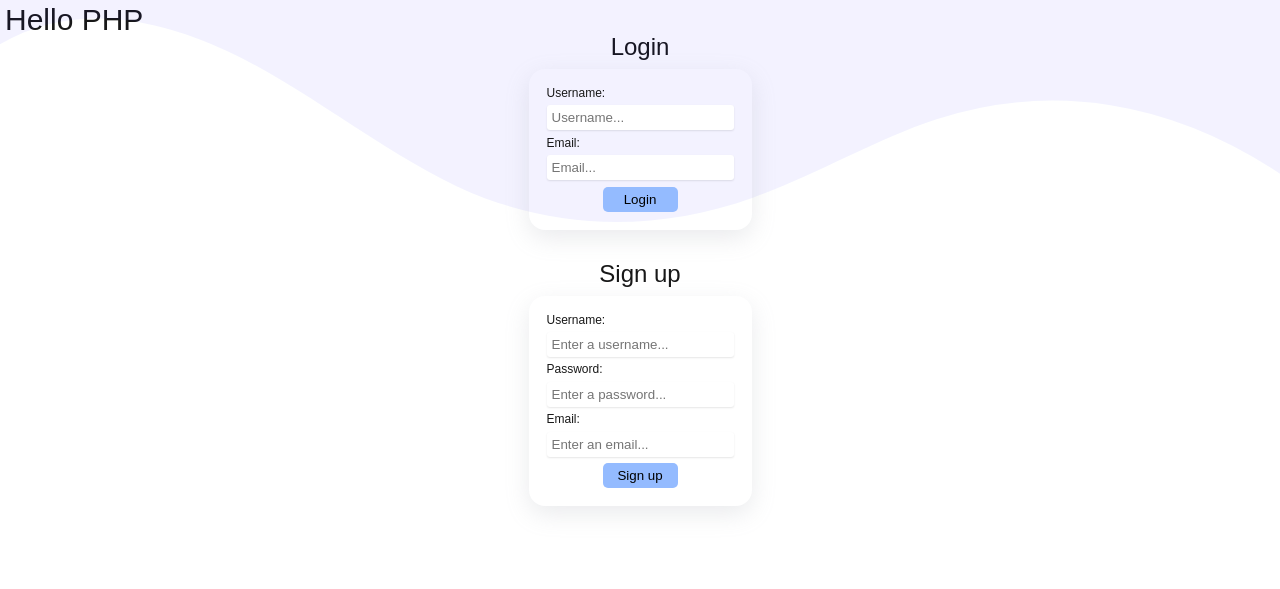
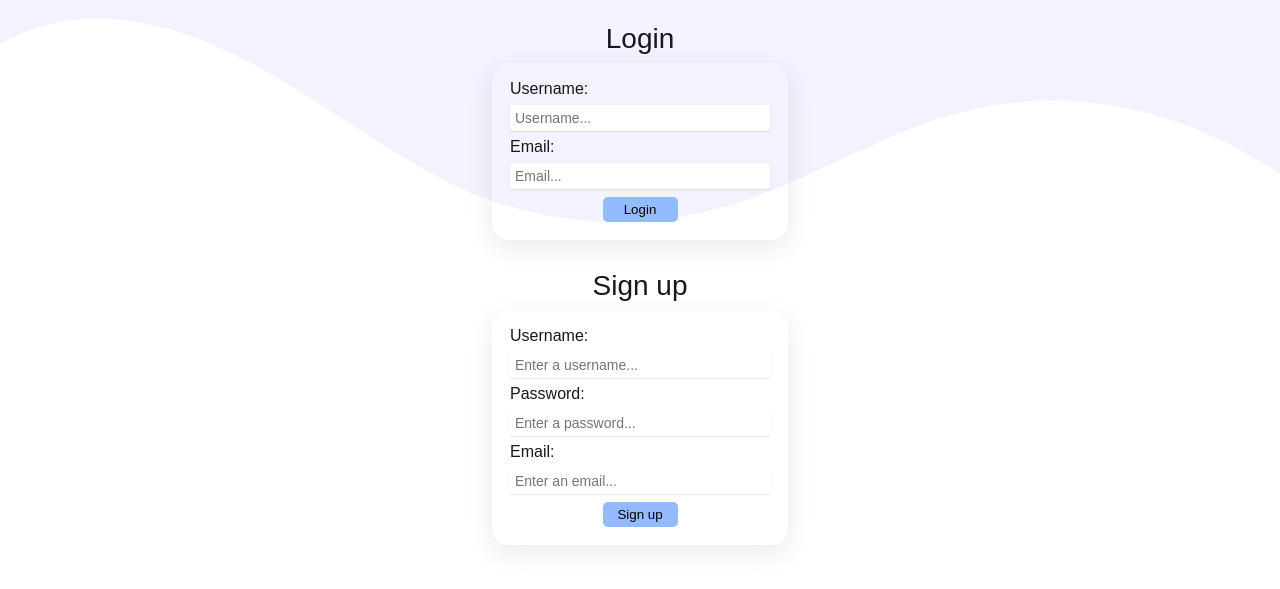
Before and after one commit to aidev13/signup-php, a PHP site: page / in a window 1280 px wide. Shown: the top 589 px of the page. Run offline with PHP 8.4, Linux system fonts and the light colour scheme.

Commit message:
small css changes

```diff
--- a/css/main.css
+++ b/css/main.css
@@ -1,5 +1,6 @@
 body {
    margin: 5px;
+   margin-top: 25px;
    color: rgb(24, 24, 24);
    background-color: rgb(255, 255, 255);
 }
@@ -11,7 +12,7 @@ h1 {
 
 h3 {
    font-family:Arial, Helvetica, sans-serif ;
-   font-size: 24px;
+   font-size: 28px;
    margin-bottom: 10px;
 }
 
@@ -25,7 +26,7 @@ h3 {
 
 label {
    font-family: Arial, Helvetica, sans-serif;
-   font-size: 12px;
+   font-size: 16px;
 }
 
 input[type='text'], input[type='password'] {
@@ -33,13 +34,15 @@ input[type='text'], input[type='password'] {
    padding: 5px;
    border-radius: 3px;
    box-shadow: rgba(0, 0, 0, 0.1) 0px 1px 2px 0px;
+   font-size: 14px;
+   min-width: 250px;
 }
 
 .form_grid {
    position: relative;
    padding: 18px;
    display: grid;
-   gap: .4rem;
+   gap: .5rem;
    border-radius: 1rem;
    box-shadow: rgba(149, 157, 165, 0.2) 0px 8px 24px;
 }
--- a/index.php
+++ b/index.php
@@ -10,7 +10,7 @@
 </head>
 
 <body>
-   <h1>Hello PHP</h1>
+
    <div class="custom-shape-divider-top-1710430193">
       <svg data-name="Layer 1" xmlns="http://www.w3.org/2000/svg" viewBox="0 0 1200 120" preserveAspectRatio="none">
          <path d="M985.66,92.83C906.67,72,823.78,31,743.84,14.19c-82.26-17.34-168.06-16.33-250.45.39-57.84,11.73-114,31.07-172,41.86A600.21,600.21,0,0,1,0,27.35V120H1200V95.8C1132.19,118.92,1055.71,111.31,985.66,92.83Z" class="shape-fill"></path>
```
